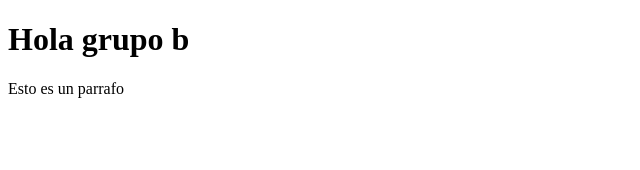
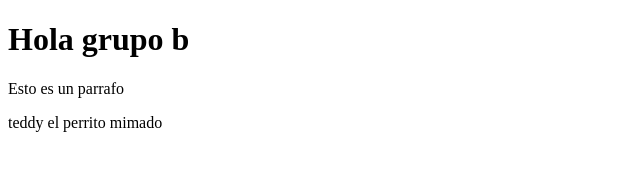
Before and after one commit to patgong0412/prueba-grupo-b, a plain HTML site: page index.html in a window 1280 px wide. Shown: the whole page, without its empty margins (0-640 px from the left). Drawn offline with Linux system fonts and the light colour scheme.

Commit message:
Update index.html

```diff
--- a/index.html
+++ b/index.html
@@ -8,5 +8,6 @@
 <body>
     <h1>Hola grupo b</h1>
     <p>Esto es un parrafo</p>
+    teddy el perrito mimado
 </body>
 </html>
```
